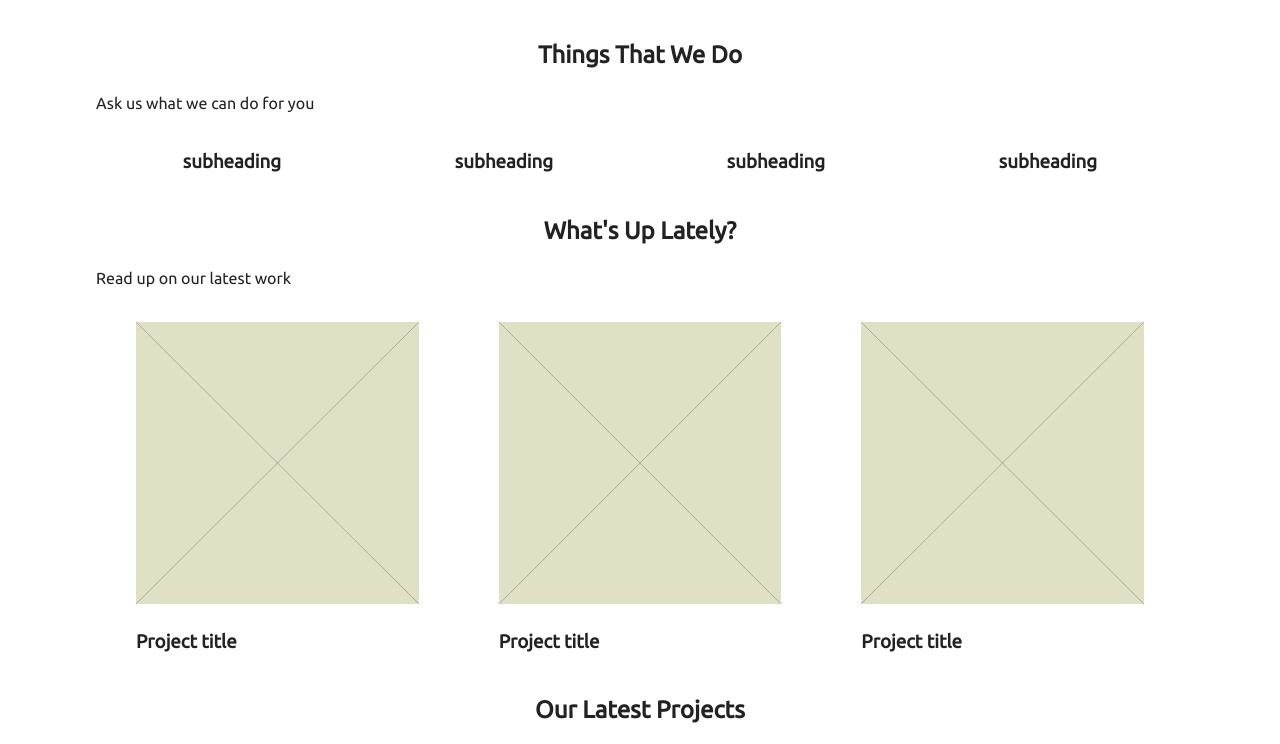
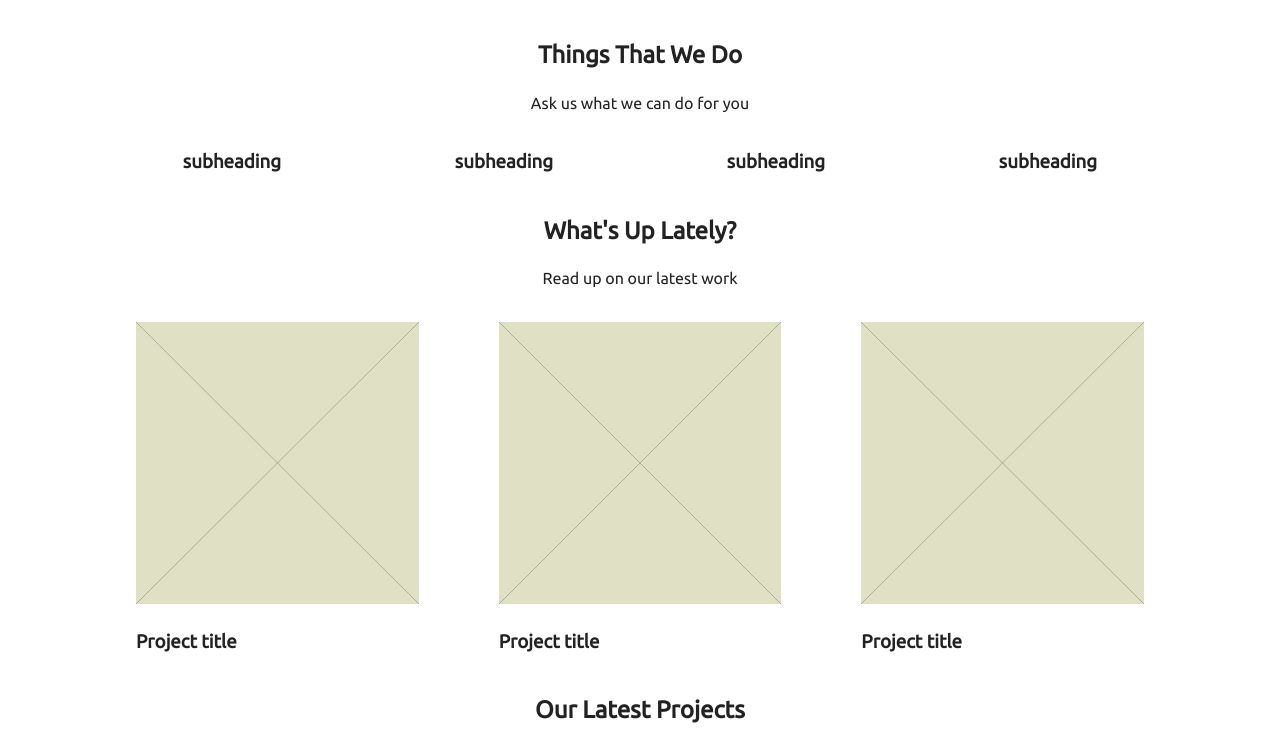
Before and after one commit to montanalw/MetrolicsWebsite, a plain HTML site: page metrolics.html in a window 1280 px wide. Shown: the part 1303-2047 px from the top of the page. Drawn offline with Linux system fonts and the light colour scheme.

```diff
--- a/metrolics.html
+++ b/metrolics.html
@@ -35,7 +35,7 @@
                 <div class="row l-col-4">
                     <div class="column span-full">
                         <h2 class="heading">Things That We Do</h2>
-                        <p class="headling-tag">Ask us what we can do for you</p>
+                        <p class="heading-tag">Ask us what we can do for you</p>
                     </div>
                     <div class="column">
                         <h3 class="heading">subheading</h3>
@@ -58,11 +58,11 @@
                         <h2 class="heading">
                             What's Up Lately?
                         </h2>
-                        <p class="latest--subheading">
+                        <p class="heading-tag">
                             Read up on our latest work
                         </p>
                     </div>
-                    <div class="column">
+                    <div class="column special-project">
                         <figure class="projects">
                             <img src="placeholder.svg" alt="placebholder">
                             <figcaption class="project--caption">
@@ -101,7 +101,7 @@
                         <h2 class="heading">
                             Our Latest Projects
                         </h2>
-                        <p class="latest--subheading">
+                        <p class="heading-tag">
                             Client happy? We are happy.
                         </p>
                     </div>
@@ -175,7 +175,7 @@
                         <h2 class="heading">
                             Thingsofabove
                         </h2>
-                        <p class="above-info">Misc stuff we could not put anyplace else</p>
+                        <p class="heading-tag">Misc stuff we could not put anyplace else</p>
                     </div>
                     <div class="column">
                         <p>GUI element here</p>
@@ -219,11 +219,11 @@
                 </div>
                 <div class="column">
                     <h4 class="footer-subtitle">About Us</h4>
-                    <p>Minions ipsum potatoooo potatoooo uuuhhh.<br>
-                        Chasy poulet tikka masala jiji wiiiii hahaha<br>
-                        po kass tulaliloo potatoooo. Bee do bee do bee do<br>
-                        chasy ti aamoo! Po kass daa bee do bee do bee<br>
-                        do po kass wiiiii butt chasy. Pepete uuuhhh<br>
+                    <p>Minions ipsum potatoooo potatoooo uuuhhh.
+                        Chasy poulet tikka masala jiji wiiiii hahaha
+                        po kass tulaliloo potatoooo. Bee do bee do bee do
+                        chasy ti aamoo! Po kass daa bee do bee do bee
+                        do po kass wiiiii butt chasy. Pepete uuuhhh
                         hahaha gelatooo belloo! Bananaaaa aaaaaah butt</p>
                 </div>
                 <div class="column">
@@ -235,11 +235,11 @@
                 </div>
                 <div class="column">
                     <h4 class="footer-subtitle">News Letter</h4>
-                    <p>Minions ipsum potatoooo potatoooo uuuhhh.<br>
-                        Chasy poulet tikka masala jiji wiiiii hahaha<br>
-                        po kass tulaliloo potatoooo. Bee do bee do bee do<br>
-                        chasy ti aamoo! Po kass daa bee do bee do bee<br>
-                        do po kass wiiiii butt chasy. Pepete uuuhhh<br>
+                    <p>Minions ipsum potatoooo potatoooo uuuhhh.
+                        Chasy poulet tikka masala jiji wiiiii hahaha
+                        po kass tulaliloo potatoooo. Bee do bee do bee do
+                        chasy ti aamoo! Po kass daa bee do bee do bee
+                        do po kass wiiiii butt chasy. Pepete uuuhhh
                         hahaha gelatooo belloo! Bananaaaa aaaaaah butt</p>
                 </div>
             </div>
--- a/metrolicscss.css
+++ b/metrolicscss.css
@@ -20,6 +20,10 @@ h1 {
 .heading {
     text-align: center;
 }
+
+.heading-tag {
+    text-align: center;
+    }
 
 /*Smallonly*/
 @media screen and (max-width:39.9375em){}
@@ -53,6 +57,10 @@ h1 {
 
 /*Mediumonly*/
 @media screen and (min-width: 40em) and (max-width: 63.9375em){
+    .special-project {
+        grid-column-start: 1;
+        grid-column-end: -1;
+    }
 }
 
 /*Largeandup*/
@@ -82,3 +90,11 @@ h1 {
 /*Modules*/
 
 /*Theme*/
+
+.slider-img {
+    background-color:#ebebeb;
+}
+.page__footer {
+    background-color: #16242f;
+    color: white;
+}
```
